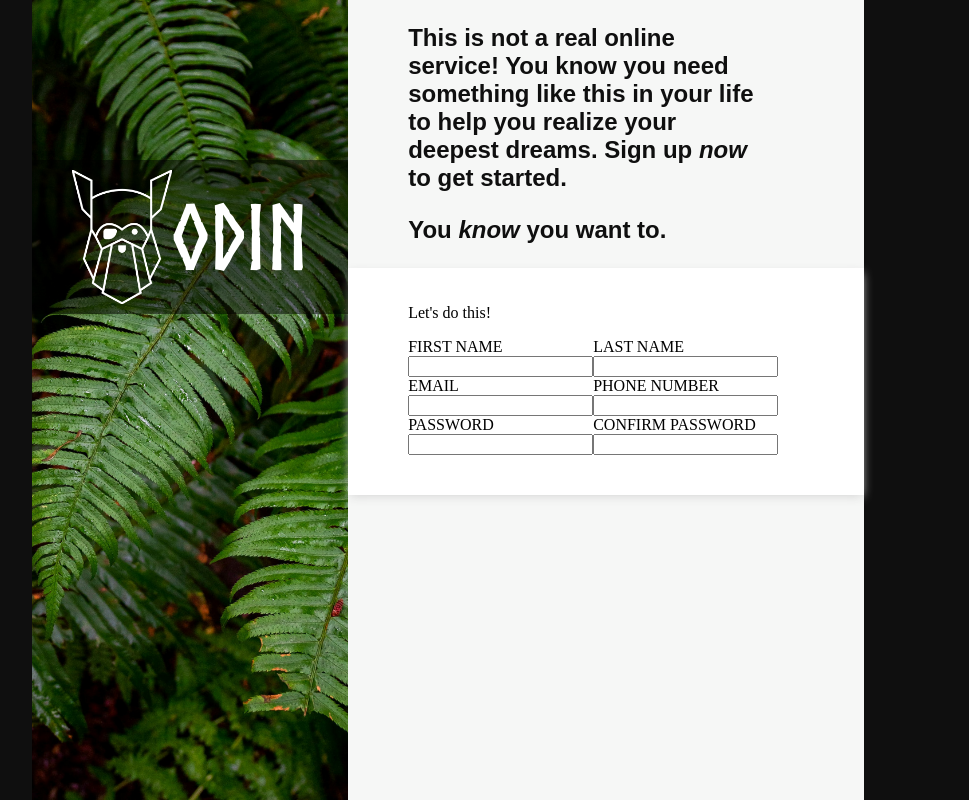
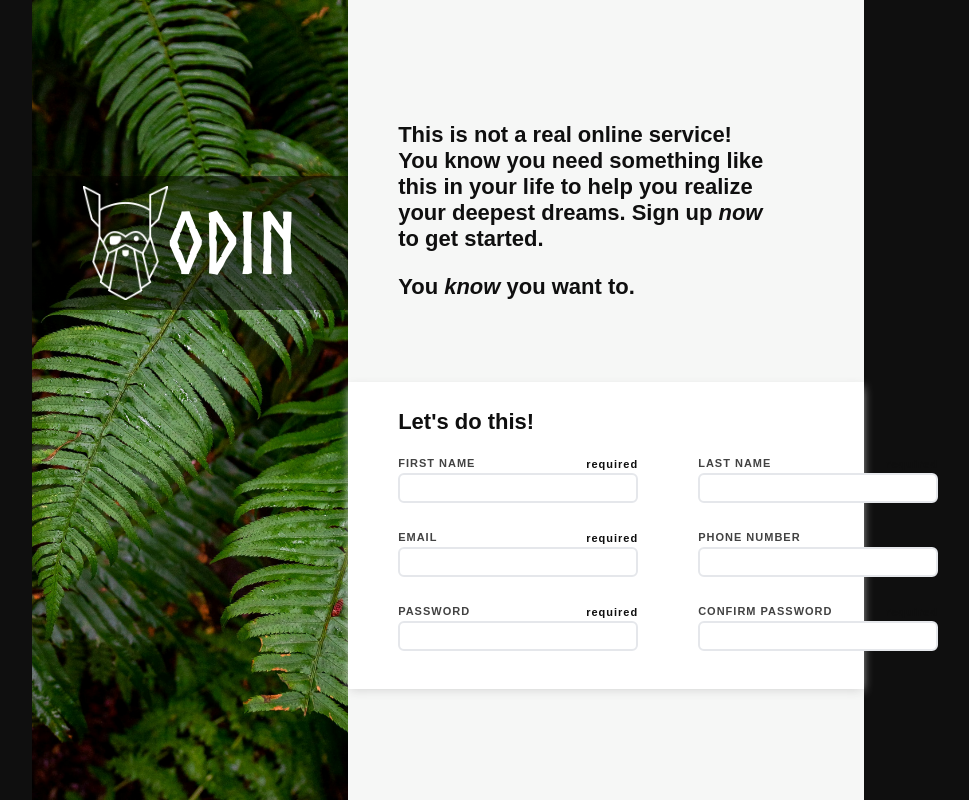
Before and after one commit to lmorgan2398/sign-up-form, a plain HTML site: page index.html in a window 1280 px wide. Shown: the whole page, without its empty margins (192-1161 px from the left). Drawn offline with Linux system fonts and the light colour scheme.

Commit message:
Edit padding/width px amounts
Zoom was setup incorrectly in browser, so adjusted zoom to 100%
and then adjusted px amounts appropriately to match dimensions of
sample site

```diff
--- a/index.html
+++ b/index.html
@@ -28,14 +28,17 @@
                     <div class="row-one">
                         <label for="first-name">FIRST NAME
                             <input type="text" name="first-name" id="first-name" required>
+                            <span></span>
                         </label>
                         <label for="last-name">LAST NAME
                             <input type="text" name="last-name" id="last-name" required>
+                            <span></span>
                         </label>
                     </div>
                     <div class="row-two">
                         <label for="email">EMAIL
                             <input type="email" name="email" id="email" required>
+                            <span></span>
                         </label>
                         <label for="phone">PHONE NUMBER
                             <input type="tel" name="phone" id="phone">
@@ -43,10 +46,12 @@
                     </div>
                     <div class="row-three">
                         <label for="password">PASSWORD
-                            <input type="password" name="password" id="password">
+                            <input type="password" name="password" id="password" required>
+                            <span></span>
                         </label>
                         <label for="confirm-password">CONFIRM PASSWORD
-                            <input type="password" name="confirm-password" id="confirm-password">
+                            <input type="password" name="confirm-password" id="confirm-password" required>
+                            <span></span>
                         </label>
                     </div>
                 </div>
--- a/style.css
+++ b/style.css
@@ -1,6 +1,11 @@
 @font-face {
     font-family: 'Norse Bold';
     src: url(fonts/Norse-Bold.otf);
+}
+
+* {
+    font-family: sans-serif;
+    color:rgb(15, 15, 15);
 }
 
 body,
@@ -40,18 +45,18 @@ body {
     justify-content: center;
     padding: 10px;
     position: relative;
-    top: 20%;
+    top: 22%;
 }
 
 .logo-image {
-    width: 100px;
+    width: 85px;
     height: 100%;
 }
 
 .logo-text {
     font-family: 'Norse Bold', serif;
     color: white;
-    font-size: 90px;
+    font-size: 85px;
     padding: 0;
     margin: 0;
     display: flex;
@@ -68,23 +73,30 @@ body {
 }
 
 .sign-up-text {
-    width: 80%;
+    width: 82%;
     font-family: sans-serif;
-    font-size: 24px;
+    font-size: 22px;
     color:rgb(15, 15, 15);
     font-weight: 600;
-    padding-left: 60px;
+    padding-left: 50px;
     box-sizing: border-box;
+    padding-bottom: 60px;
+    padding-top: 100px;
 }
 
 .sign-up-form {
     background-color: white;
     width: 100%;
-    padding-left: 60px;
+    padding-left: 50px;
     box-sizing: border-box;
-    padding-top: 20px;
-    padding-bottom: 40px;
+    padding-top: 5px;
+    padding-bottom: 10px;
     box-shadow: 0px 3px 10px -2px lightgray;
+}
+
+.form-text {
+    font-weight: 600;
+    font-size: 22px;
 }
 
 .row-one,
@@ -98,4 +110,41 @@ label {
     display: flex;
     flex-direction: column;
     align-items: flex-start;
+    padding-right: 60px;
+    padding-bottom: 16px;
+    font-size: 11px;
+    font-weight: 700;
+    color: rgb(66, 66, 66);
+    letter-spacing: 1px;
+    flex-wrap: nowrap;
 }
+
+input {
+    width: 220px;
+    height: 22px;
+    border-radius: 6px;
+    margin-top: 4px;
+    border: 2px solid #E5E7EB;
+    padding: 2px 8px;
+    font-size: 18px;
+}
+
+input:user-invalid:invalid {
+    border: 2px solid red;
+}
+
+input:focus {
+    appearance: none;
+    outline: none;
+    border: 2px solid rgb(0, 89, 206);
+    box-shadow: 0px 0px 5px -2px;
+}
+
+input + span::after {
+    content: 'required';
+    position: relative;
+    box-sizing: border-box;
+    display: block;
+    top: -45px;
+    right: -188px;
+}
```
